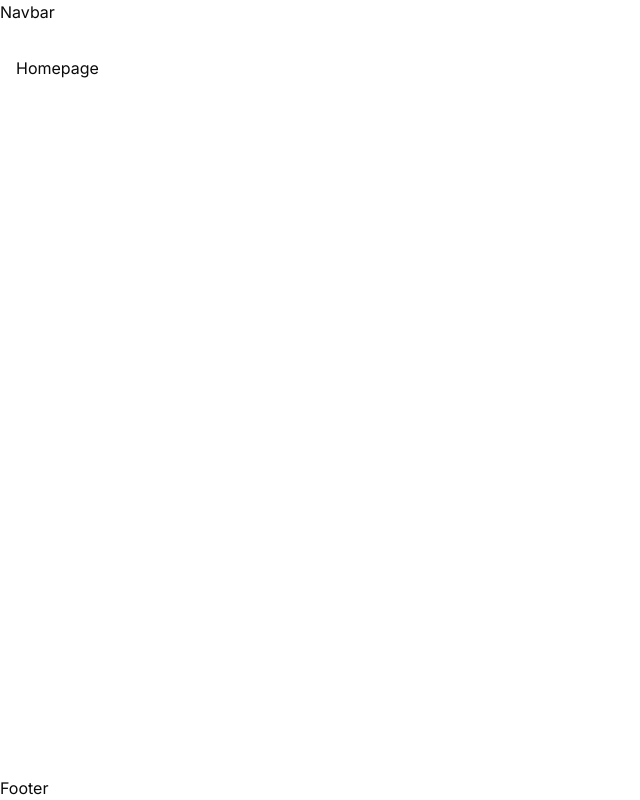
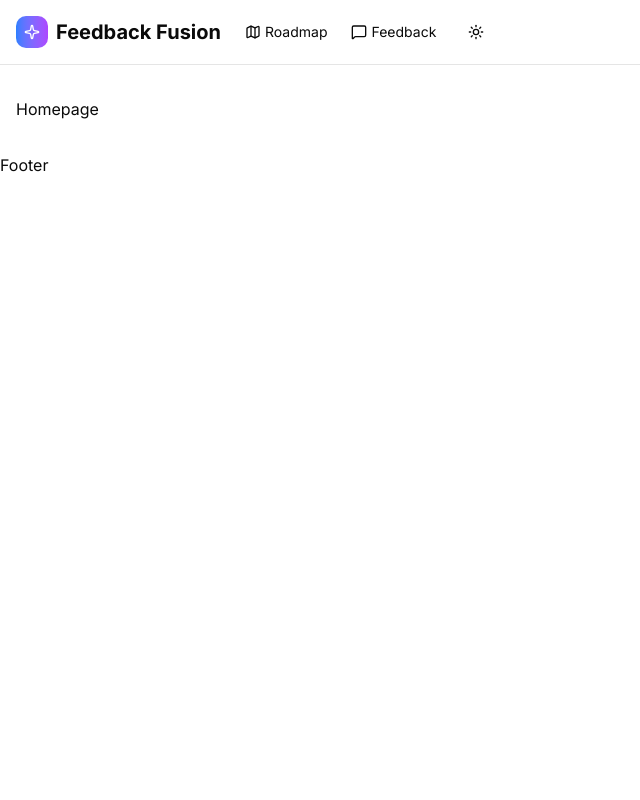
Before and after one commit to Shadman-shk/Shadman-Dashboard, a Next.js app in the folder shadman-dashboard/: page / in a window 1280 px wide. Shown: the whole page, without its empty margins (0-640 px from the left). Built offline with nearby package versions, Linux system fonts and the light colour scheme.

Commit message:
Setup Clerk and Navbar

```diff
--- a/shadman-dashboard/app/layout.tsx
+++ b/shadman-dashboard/app/layout.tsx
@@ -1,10 +1,13 @@
 import type { Metadata } from "next";
 import "./globals.css";
-import {Inter} from "next/font/google";
+import { ClerkProvider } from "@clerk/nextjs";
+import { Inter, The_Girl_Next_Door } from "next/font/google";
 import Navbar from "@/components/ui/navbar";
 import Footer from "@/components/ui/footer";
+import { ThemeProvider } from "@/components/ui/theme-provider";
+import { Toaster } from "sonner";
 
-const inter = Inter ({subsets:['latin']});
+const inter = Inter({ subsets: ['latin'] });
 
 
 export const metadata: Metadata = {
@@ -12,23 +15,33 @@ export const metadata: Metadata = {
   description: "A platform for users to suggest and vote on features, report bugs, and provide feedback to developers.",
 };
 
+
 export default function RootLayout({
   children,
 }: Readonly<{
   children: React.ReactNode;
 }>) {
   return (
-    <html lang="en">
+
+    <html lang="en" suppressHydrationWarning>
       <body className={`${inter.className} min-h-screen flex flex-col`}>
-        {/* <Navbar /> */}
-        <Navbar />
-        {/*Main section*/}
-        <main className="flex-1 container mx-auto px-4 py-8">
-          {children}
-        </main>
-        {/*Footer */}
-        <Footer />
-        </body>
+        <ClerkProvider>
+          <ThemeProvider
+            attribute="class"
+            defaultTheme="system"
+            enableSystem
+            disableTransitionOnChange>
+            {/* Navbar */}
+            <Navbar />
+            {/* Main section */}
+            <main className="container mx-auto px-4 py-8">{children}</main>
+            {/* Footer */}
+            <Footer />
+            <Toaster />
+          </ThemeProvider>
+        </ClerkProvider>
+      </body>
     </html>
   );
+
 }
--- a/shadman-dashboard/components/ui/navbar.tsx
+++ b/shadman-dashboard/components/ui/navbar.tsx
@@ -1,3 +1,33 @@
+import { Map, MessageSquare, Sparkle } from "lucide-react";
+import Link from "next/dist/client/link";
+import ThemeToggle from "./theme-toggle";
+
 export default function Navbar(){
-    return <>Navbar</>;
+    return (
+        <nav className="border-b bg-background">
+           <div className="container mx-auto flex h-16 items-center justify-between px-4">
+                <div className="flex items-center gap-6">
+                    <Link href="/">
+                        <div className="flex items-center gap-2">
+                            <div className="h-8 w-8 rounded-lg bg-gradient-to-r from-blue-500 to-purple-500 flex items-center justify-center">
+                                <Sparkle className="h-4 w-4 text-white" />
+                            </div>
+                            <span className="text-xl font-bold">Feedback Fusion</span>
+                        </div>
+                    </Link>
+                    <Link href="/roadmap" className="text-sm hover:text-primary flex items-center gap-1">
+                        <Map className="h-4 w-4" />
+                        Roadmap
+                    </Link>
+                     <Link href="/feedback" className="text-sm hover:text-primary flex items-center gap-1">
+                        <MessageSquare className="h-4 w-4" />
+                        Feedback
+                    </Link>
+                    <div className="flex items-center gap-4">
+                        <ThemeToggle />
+                    </div>
+                </div>
+           </div>
+        </nav>
+    );
 }
--- /dev/null
+++ b/shadman-dashboard/components/ui/theme-provider.tsx
@@ -0,0 +1,7 @@
+"use client"
+import { ThemeProviderProps} from "next-themes";
+import { ThemeProvider as NextThemeProvider } from "next-themes";
+
+export function ThemeProvider({children,...props}: ThemeProviderProps) {
+    return <NextThemeProvider {...props}>{children}</NextThemeProvider>;
+}
--- /dev/null
+++ b/shadman-dashboard/components/ui/theme-toggle.tsx
@@ -0,0 +1,15 @@
+"use client";
+import { useTheme } from "next-themes";
+import { Button } from "./button";
+import { Moon, Sun } from "lucide-react";
+
+export default function ThemeToggle() {
+    const{theme, setTheme}=useTheme();
+    return (
+        <Button variant="ghost"  size="icon" onClick={() => setTheme(theme === "light" ? "dark" : "light" )}>
+            <Sun className="h-5 w-5 rotate-0 scale-100 transition-all dark:-rotate-90 dark:scale-0" />
+            <Moon className="absolute h-5 w-5 rotate-90 scale-0 transition-all dark:rotate-0 dark:scale-100" />
+            <span className="sr-only">Toggle theme</span>
+        </Button>
+    );
+}
--- a/shadman-dashboard/package.json
+++ b/shadman-dashboard/package.json
@@ -10,6 +10,7 @@
   },
   "dependencies": {
     "@base-ui/react": "^1.3.0",
+    "@clerk/nextjs": "^7.0.8",
     "@prisma/adapter-pg": "^7.6.0",
     "@prisma/client": "^7.6.0",
     "class-variance-authority": "^0.7.1",
--- /dev/null
+++ b/shadman-dashboard/proxy.ts
@@ -0,0 +1,12 @@
+import { clerkMiddleware } from '@clerk/nextjs/server'
+
+export default clerkMiddleware()
+
+export const config = {
+  matcher: [
+    // Skip Next.js internals and all static files, unless found in search params
+    '/((?!_next|[^?]*\\.(?:html?|css|js(?!on)|jpe?g|webp|png|gif|svg|ttf|woff2?|ico|csv|docx?|xlsx?|zip|webmanifest)).*)',
+    // Always run for API routes
+    '/(api|trpc)(.*)',
+  ],
+}
```
Also changed, not shown: 1 other file (tests, documents, lock files or other folders).
